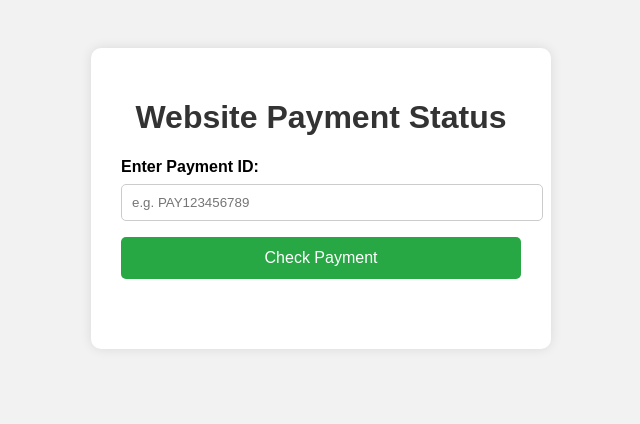
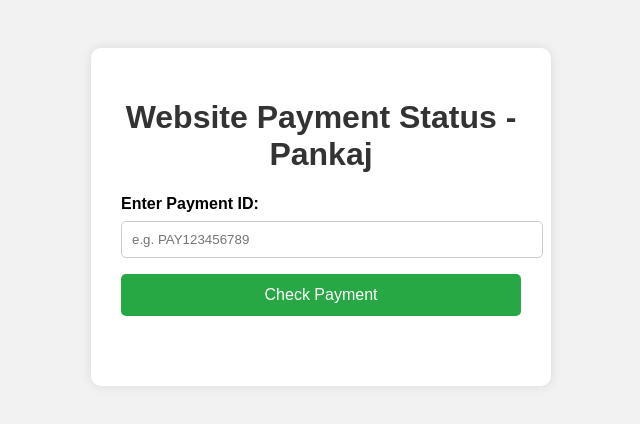
Before and after one commit to Pankaj4152/Cloud-Test-Website, a plain HTML site: page index.html in a window 1280 px wide. Shown: the whole page, without its empty margins (319-959 px from the left). Drawn offline with Linux system fonts and the light colour scheme.

Commit message:
changed h1

```diff
--- a/index.html
+++ b/index.html
@@ -8,7 +8,7 @@
 </head>
 <body>
   <div class="container">
-    <h1>Website Payment Status</h1>
+    <h1>Website Payment Status - Pankaj</h1>
     <form id="paymentForm">
       <label for="paymentId">Enter Payment ID:</label>
       <input type="text" id="paymentId" placeholder="e.g. PAY123456789" required />
```
Also changed, not shown: 1 other file.
